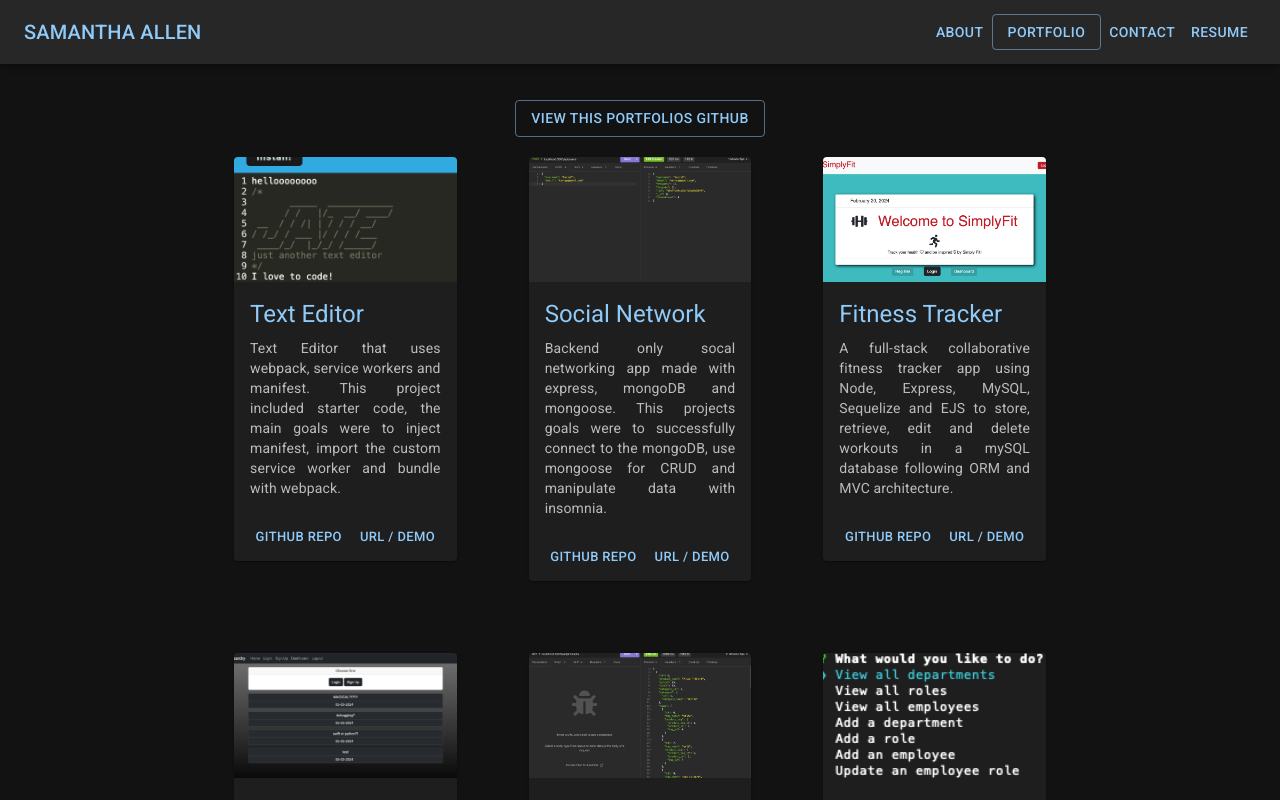
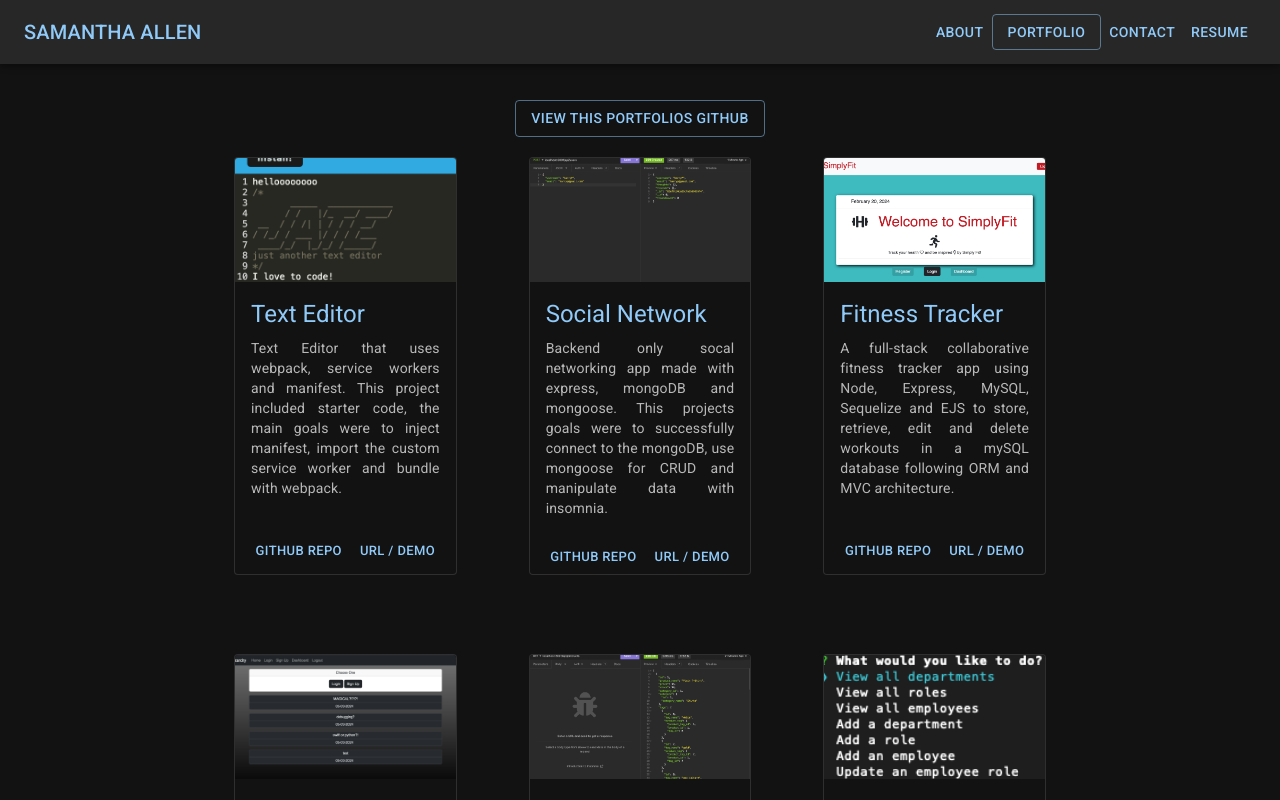
Before and after one commit to samamiraa/Samamiraa-Portfolio, a React (Vite) app: page /portfolio in a window 1280 px wide. Shown: the top 800 px of the page. Built offline with nearby package versions, Linux system fonts and the light colour scheme.

Commit message:
fixed card sizes

```diff
--- a/public/styles/Main.css
+++ b/public/styles/Main.css
@@ -14,6 +14,7 @@ body {
     margin: 20px;
     display: flex;
     flex-direction: column;
+    height: 90%;
 }
 
 .cardMedia {
--- a/src/pages/Portfolio.jsx
+++ b/src/pages/Portfolio.jsx
@@ -20,7 +20,7 @@ function Portfolio() {
                     <Grid container spacing={4}>
                         {projects.map((project) => (
                             <Grid item key={project.id} xs={12} sm={6} md={4}>
-                                <Card className='card' sx={{ maxWidth: 300 }}>
+                                <Card className='card' variant='outlined' sx={{ maxWidth: 300 }}>
                                     <CardMedia
                                         className='cardMedia'
                                         sx={{ height: 100 }}
```
